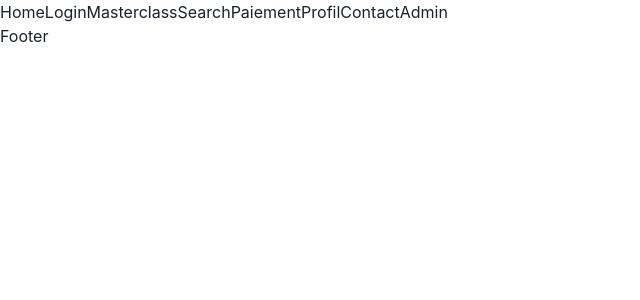
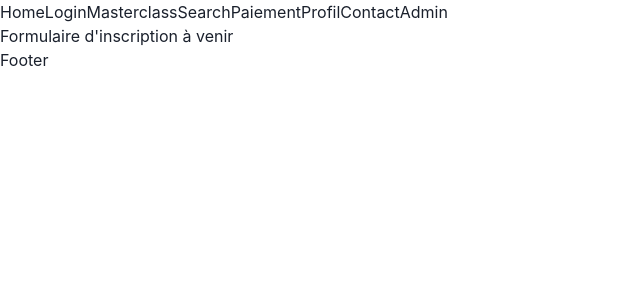
Before and after one commit to SylvainLx/Projet_3_MasterWild, a React (Vite) app in the folder frontend/: page /inscription in a window 1280 px wide. Shown: the top 300 px of the page, without its empty margins (0-640 px from the left). Built offline with nearby package versions, Linux system fonts and the light colour scheme.

Commit message:
creation page inscription + import into Routes.jsx

```diff
--- a/frontend/src/components/Routes.jsx
+++ b/frontend/src/components/Routes.jsx
@@ -8,6 +8,7 @@ import Profil from "../pages/Profil";
 import Contact from "../pages/Contact";
 import Admin from "../pages/Admin";
 import Connexion from "../pages/Connexion";
+import Inscription from "../pages/Inscription";
 
 export default function Main() {
   return (
@@ -22,7 +23,7 @@ export default function Main() {
         <Route path="/contact" element={<Contact />} />
         <Route path="/admin" element={<Admin />} />
         <Route path="/connexion" element={<Connexion />} />
-        {/* <Route path="/inscription" element={<Inscription />} /> */}
+        <Route path="/inscription" element={<Inscription />} />
       </Routes>
     </div>
   );
--- /dev/null
+++ b/frontend/src/pages/Inscription.jsx
@@ -0,0 +1,3 @@
+export default function Inscription() {
+  return <div>Formulaire d'inscription à venir</div>;
+}
```
